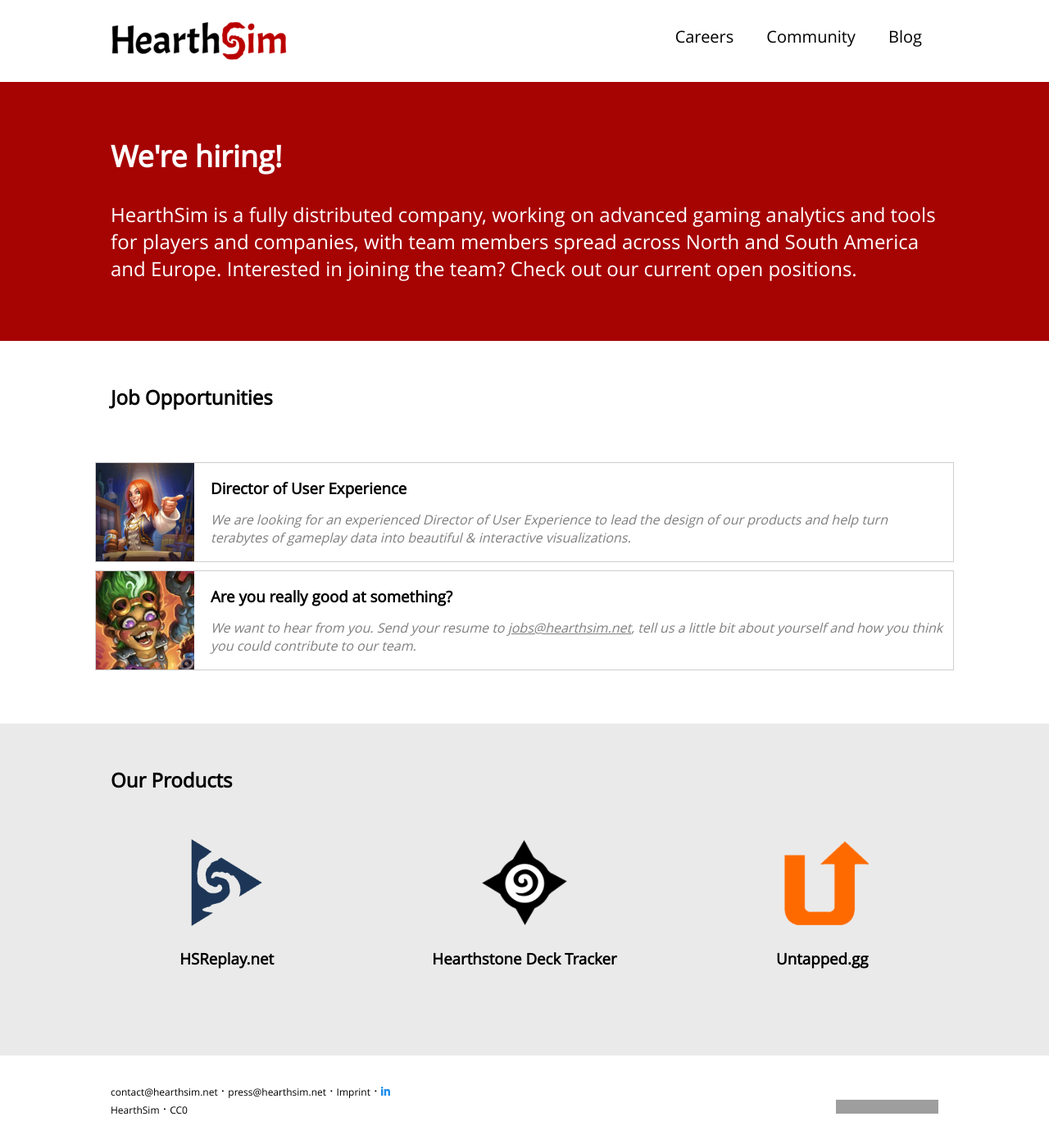
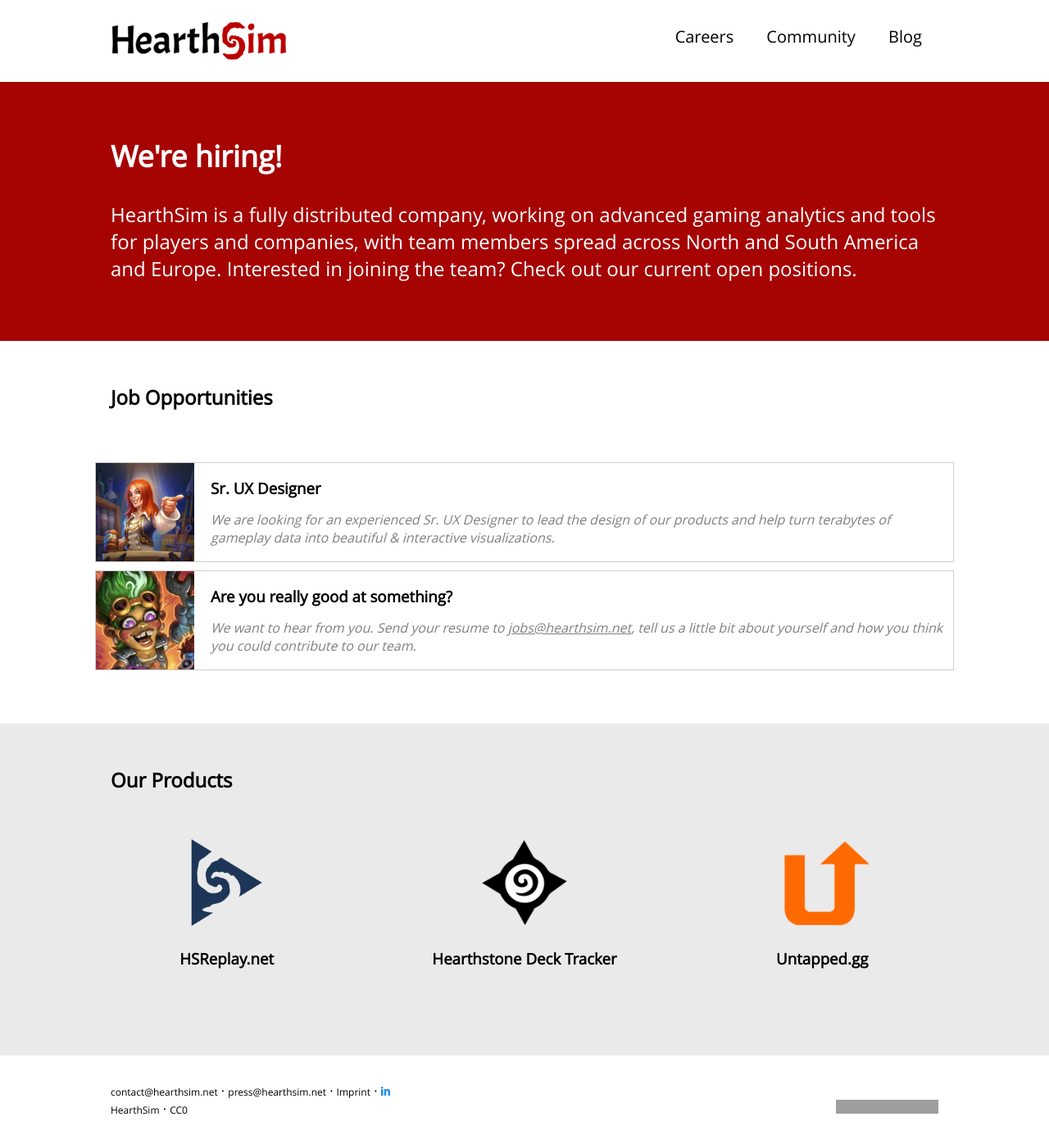
Before and after one commit to HearthSim/hearthsim.net, a Jekyll site: the page built from careers.html, in a window 1280 px wide. Shown: the whole page at 82% size. Built offline with Jekyll 4.4.1, drawn with Linux system fonts in a browser that asks for light colours; grey boxes are pictures that could not be loaded.

Commit message:
Update job description title

```diff
--- a/careers.html
+++ b/careers.html
@@ -24,9 +24,9 @@
 						<img src="static/ux-director.jpg" />
 					</div>
 					<div class="job">
-						<h3>Director of User Experience</h3>
+						<h3>Sr. UX Designer</h3>
 						<p class="summary">
-							We are looking for an experienced Director of User Experience
+							We are looking for an experienced Sr. UX Designer
 							to lead the design of our products and help turn terabytes of
 							gameplay data into beautiful & interactive visualizations.
 						</p>
```
